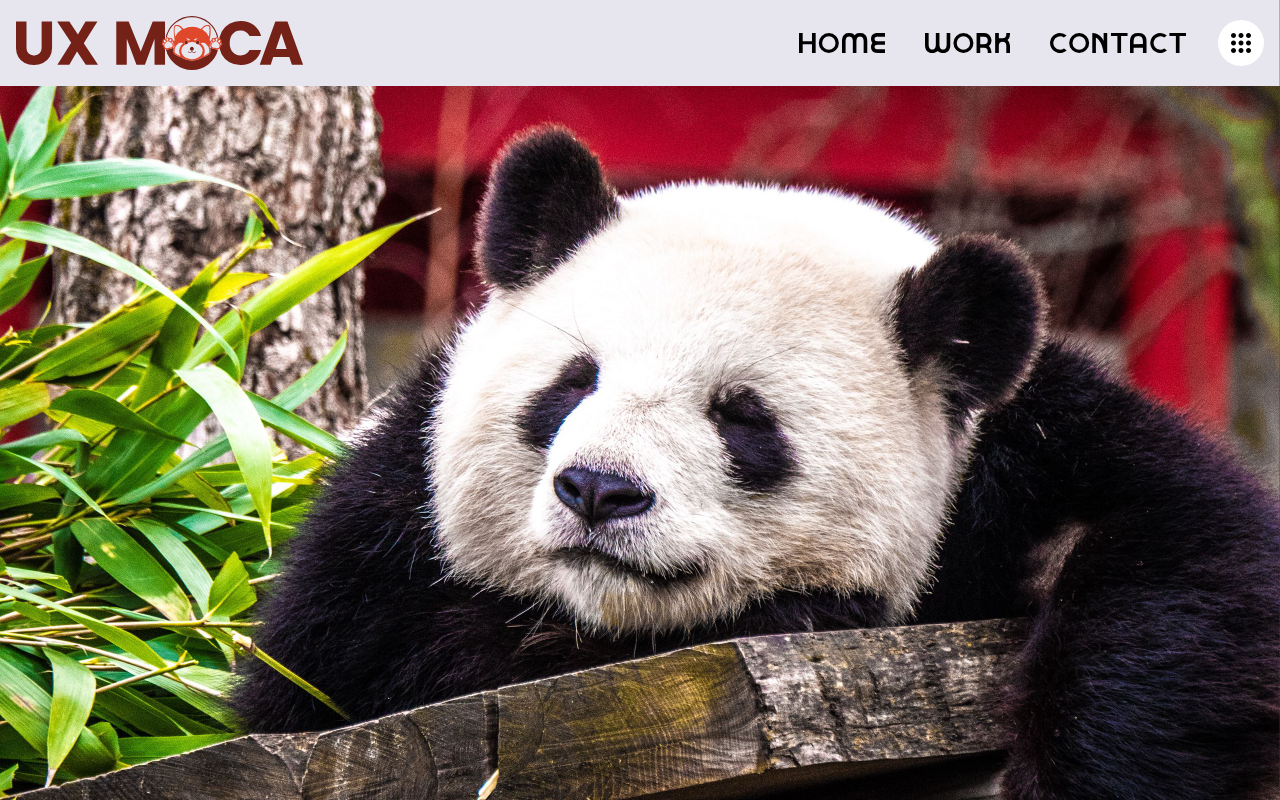
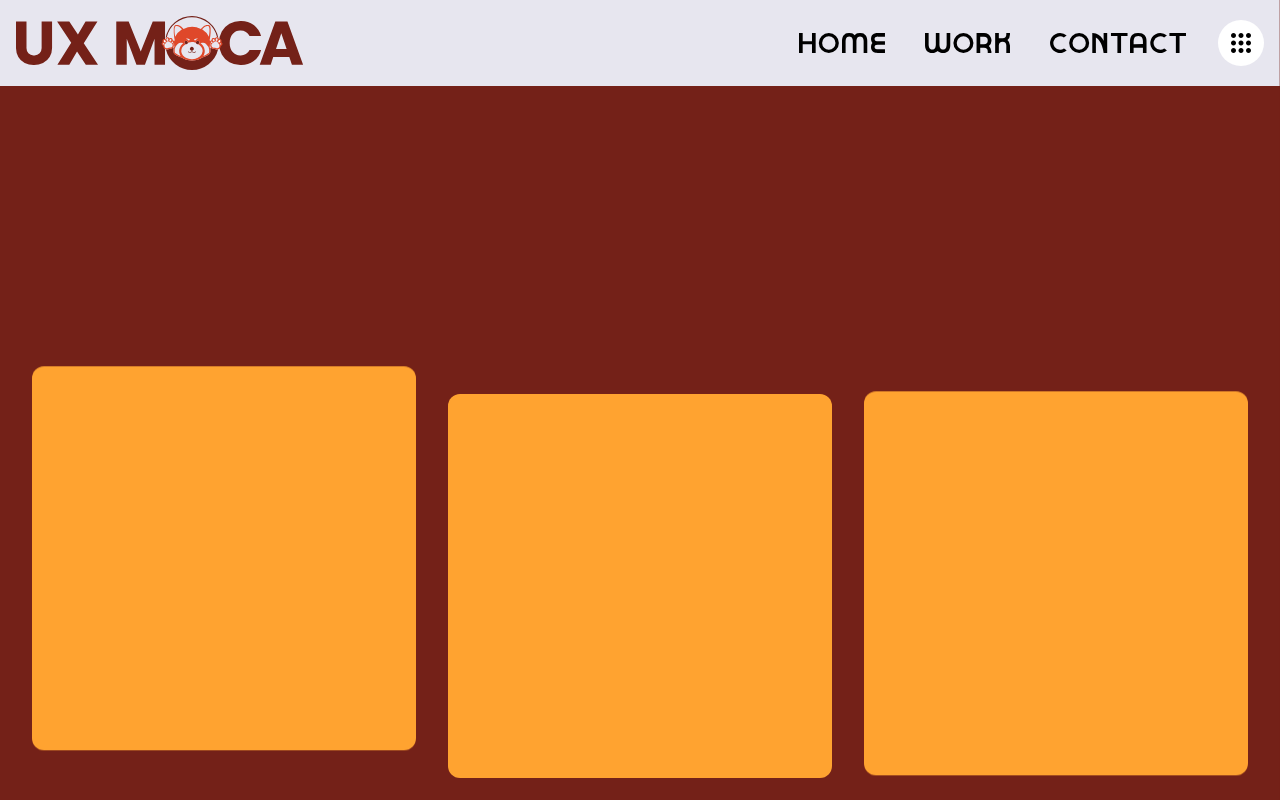
Before and after one commit to Eragon67360/moca-portfolio, a Next.js app: page /featuredwork in a window 1280 px wide. Built offline with nearby package versions, Linux system fonts and the light colour scheme.

Commit message:
Removed 3d animation

```diff
--- a/Laptop.jsx
+++ b/Laptop.jsx
@@ -20,7 +20,7 @@ export function Model(props) {
       if (actions?.[animation]) {
         actions[animation].setLoop(THREE.LoopOnce);
         actions[animation].clampWhenFinished = true;
-        actions[animation].play();
+        // actions[animation].play();
       }
     });
   }, [names, actions, router]);
--- /dev/null
+++ b/app/featuredwork/MovingSquares.tsx
@@ -0,0 +1,13 @@
+import React from "react";
+
+function MovingSquares() {
+  return (
+    <div className="flex justify-evenly items-center h-screen bg-tekhelet w-screen">
+      <div className="w-96 h-96 bg-purple rounded-xl animate-move"></div>
+      <div className="w-96 h-96 bg-purple rounded-xl animate-move delay-500"></div>
+      <div className="w-96 h-96 bg-purple rounded-xl animate-move delay-1000"></div>
+    </div>
+  );
+}
+
+export default MovingSquares;
--- a/app/featuredwork/page.tsx
+++ b/app/featuredwork/page.tsx
@@ -1,10 +1,13 @@
 import React from "react";
-import Image from "next/image";
-import panda from "@/public/panda.jpg";
+import MovingSquares from "./MovingSquares";
+
+
 export default function FeaturedWork() {
   return (
     <div className="h-full w-full">
-      <Image src={panda} alt="panda bg" />
+      <div className="flex justify-evenly">
+        <MovingSquares/>
+      </div>
     </div>
   );
 }
--- a/app/globals.css
+++ b/app/globals.css
@@ -25,9 +25,3 @@ body {
     )
     rgb(var(--background-start-rgb));
 }
-
-@layer utilities {
-  .radial-bg {
-    background: var(--Radial, radial-gradient(150.62% 53.56% at 50% 100%, #47366D 0%, rgba(231, 230, 239, 0.51) 100%)), #E7E6EF;
-  }
-}
--- a/app/layout.tsx
+++ b/app/layout.tsx
@@ -1,4 +1,5 @@
 import "./globals.css";
+import "./styles.css";
 import type { Metadata } from "next";
 import { Inter } from "next/font/google";
 import Navbar from "@/components/[locale]/navigation/navbar";
--- a/app/page.tsx
+++ b/app/page.tsx
@@ -2,6 +2,7 @@
 
 import React from "react";
 import { useRouter } from "next/navigation";
+import Link from "next/link";
 import { motion } from "framer-motion";
 import { Canvas } from "@react-three/fiber";
 import { Model } from "@/Laptop";
@@ -9,17 +10,23 @@ import { Model } from "@/Laptop";
 export default function Home() {
   const router = useRouter();
   return (
-    <div className="flex h-screen radial-bg">
-      <p className="absolute left-0 w-1/3 select-none font-impact font-normal text-8xl bg-transparent text-tekhelet ml-28 mt-64">
+    <div className="flex w-screen h-screen bg-gradient-to-b from-purple to-tekhelet">
+      <p className="w-2/3 select-none font-impact font-normal text-8xl bg-transparent text-tekhelet ml-28 mt-64">
         Crafting Experiences, Shaping Futures: Your UX Design Partner
       </p>
-      <div className="h-full absolute right-0 w-full ">
-        <motion.div className="h-full flex items-end">
+      <div className="h-96 w-1/3 mt-64 mr-28 bg-purple rounded-xl">
+        <Link href={"/featuredwork"} className="">
+          <div className="w-full text-center pr-24 h-full flex items-center justify-center text-2xl">
+            Image Placeholder Click Me!
+          </div>
+        </Link>
+
+        {/* <motion.div className="h-full flex items-end">
           <Canvas camera={{ fov: 20, position: [0, 2, 0] }}>
             <ambientLight intensity={5} />
             <Model rotation={[-Math.PI / 2, Math.PI, 0]} />
           </Canvas>
-        </motion.div>
+        </motion.div> */}
       </div>
     </div>
   );
--- /dev/null
+++ b/app/styles.css
@@ -0,0 +1,21 @@
+@keyframes moveUpDown {
+  0%,
+  100% {
+    transform: translateY(0);
+  }
+  50% {
+    transform: translateY(100px); /* adjust as needed */
+  }
+}
+
+.animate-move {
+  animation: moveUpDown 5s infinite;
+}
+
+.delay-500 {
+  animation-delay: 0.5s;
+}
+
+.delay-1000 {
+  animation-delay: 1s;
+}
--- a/tailwind.config.ts
+++ b/tailwind.config.ts
@@ -14,13 +14,13 @@ const config: Config = {
           "conic-gradient(from 180deg at 50% 50%, var(--tw-gradient-stops))",
       },
       colors: {
-        "tekhelet": "#47366DF2",
+        "tekhelet": "#742118",
         "secondary": "#FFFFFF",
         "third": "#000000",
         "magnolia":"#E7E6EF",
         "mint": "#B7E1D9",
         "payne" :"#49696E",
-        "purple": "#2D0320"
+        "purple": "#ffa330"
       },
       fontFamily: {
         'impact': ['Impact', 'sans-serif']
```
